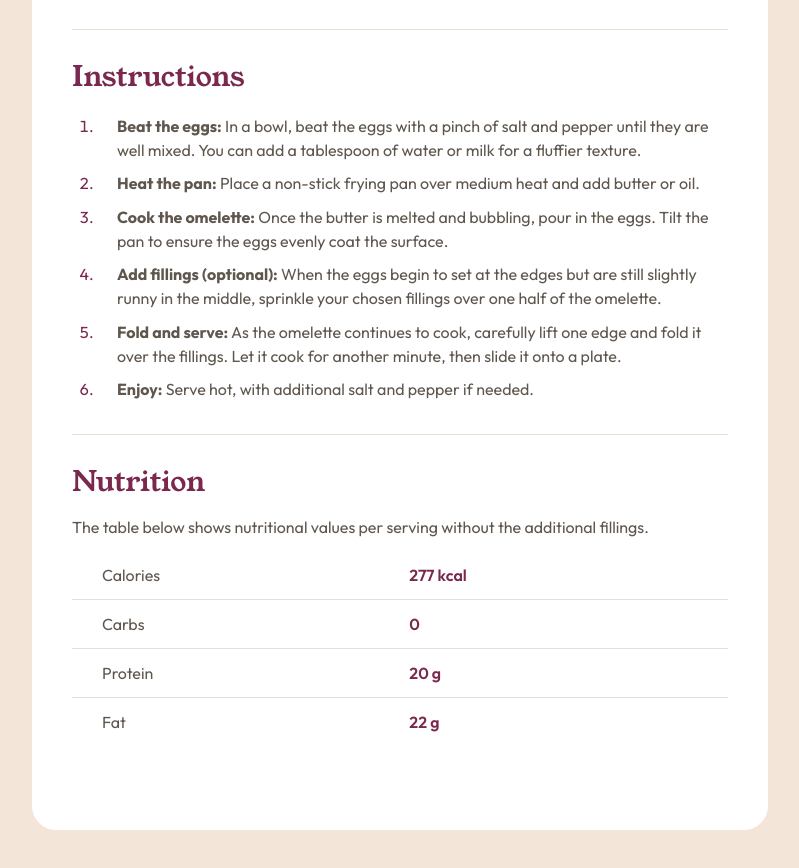
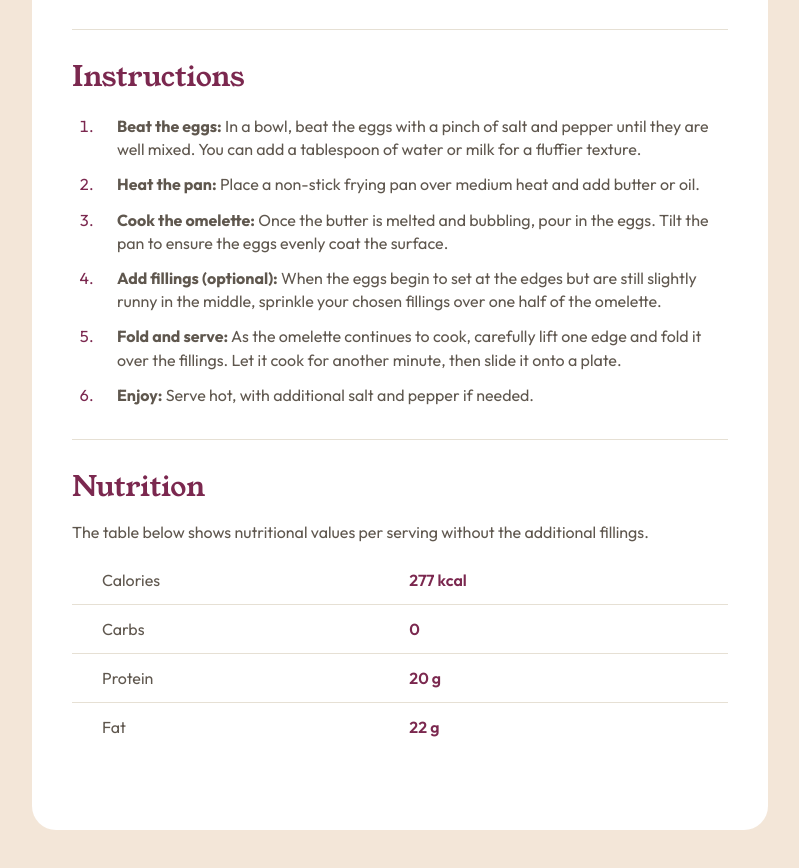
Before and after one commit to CHBNDJ/recipe-page, a plain HTML site: page index.html in a window 1280 px wide. Shown: the part 1063-1931 px from the top of the page, without its empty margins (320-1119 px from the left). Drawn offline with Linux system fonts and the light colour scheme.

Commit message:
init commit

```diff
--- a/index.css
+++ b/index.css
@@ -134,8 +134,8 @@ ul,ol li::marker {
 
 .card--instructions__list li {
     padding-left: 20px;
-    margin-bottom: 10px;
-    line-height: 148%;
+    margin-bottom: 12px;
+    line-height: 145%;
 }
 
 .card--nutrition__title {
```
